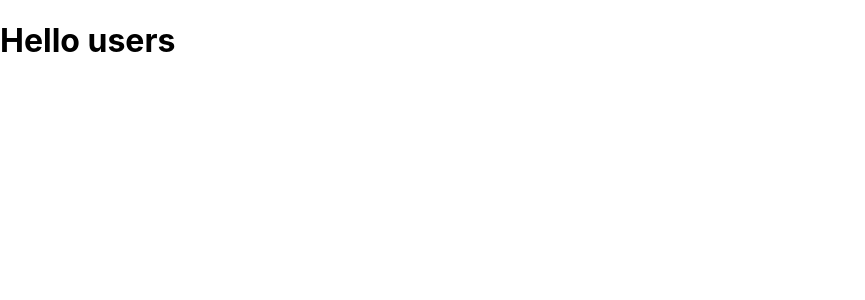
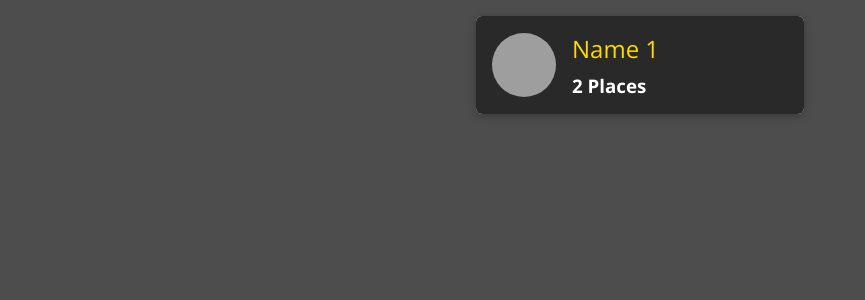
Before and after one commit to AtharvPal/GeoJournal, a React (Create React App) app: page / in a window 1280 px wide. Shown: the top 300 px of the page, without its empty margins (0-865 px from the left). Built offline with nearby package versions, Linux system fonts and the light colour scheme; grey boxes are pictures that could not be loaded.

Commit message:
styling the user list and user item

```diff
--- a/src/App.js
+++ b/src/App.js
@@ -11,6 +11,7 @@
         <Route path="/" element={<Users />}/>
         <Route path="/places/new" element={<NewPlace />}/>
         {/* this is a fallback path, any route that does not match any exact paths fall into this */}
+        <Route path="/dummy/*" element={<h1>This is a dummy paht</h1>}/>
         <Route path="*" element={<Navigate to="/"/>} />
         </Routes>
     </Router>
--- a/src/index.css
+++ b/src/index.css
@@ -1,13 +1,42 @@
+@import url('https://fonts.googleapis.com/css?family=Open+Sans:400,700&display=swap');
+
+* {
+  box-sizing: border-box;
+}
+
+html {
+  font-family: 'Open Sans', sans-serif;
+}
+
 body {
   margin: 0;
-  font-family: -apple-system, BlinkMacSystemFont, 'Segoe UI', 'Roboto', 'Oxygen',
-    'Ubuntu', 'Cantarell', 'Fira Sans', 'Droid Sans', 'Helvetica Neue',
-    sans-serif;
-  -webkit-font-smoothing: antialiased;
-  -moz-osx-font-smoothing: grayscale;
+  background: #4d4d4d;
 }
 
-code {
-  font-family: source-code-pro, Menlo, Monaco, Consolas, 'Courier New',
-    monospace;
+.slide-in-left-enter {
+  transform: translateX(-100%);
 }
+
+.slide-in-left-enter-active {
+  transform: translateX(0);
+  opacity: 1;
+  transition: all 200ms;
+}
+
+.slide-in-left-exit {
+  transform: translateX(0%);
+  opacity: 1;
+}
+
+.slide-in-left-exit-active {
+  transform: translateX(-100%);
+  opacity: 0;
+  transition: all 200ms;
+}
+
+.center {
+  text-align: center;
+  display: flex;
+  justify-content: center;
+  align-items: center;
+}
--- a/src/index.js
+++ b/src/index.js
@@ -1,12 +1,7 @@
 import React from 'react';
-import ReactDOM from 'react-dom/client';
+import ReactDOM from 'react-dom';
 
 import './index.css';
 import App from './App';
 
-const root = ReactDOM.createRoot(document.getElementById('root'));
-root.render(
-  <React.StrictMode>
-    <App />
-  </React.StrictMode>
-);
+ReactDOM.render(<App />, document.getElementById('root'));
--- /dev/null
+++ b/src/shared/components/UIElement/Avatar.css
@@ -0,0 +1,15 @@
+.avatar {
+  width: 100%;
+  height: 100%;
+  display: flex;
+  justify-content: center;
+  align-items: center;
+}
+
+.avatar img {
+  display: block;
+  border-radius: 50%;
+  width: 100%;
+  height: 100%;
+  object-fit: cover;
+}
--- /dev/null
+++ b/src/shared/components/UIElement/Avatar.js
@@ -0,0 +1,17 @@
+import React from 'react';
+
+import './Avatar.css';
+
+const Avatar = props => {
+  return (
+    <div className={`avatar ${props.className}`} style={props.style}>
+      <img
+        src={props.image}
+        alt={props.alt}
+        style={{ width: props.width, height: props.width }}
+      />
+    </div>
+  );
+};
+
+export default Avatar;
--- /dev/null
+++ b/src/shared/components/UIElement/Card.css
@@ -0,0 +1,8 @@
+.card {
+  position: relative;
+  margin: 0;
+  box-shadow: 0 2px 8px rgba(0, 0, 0, 0.26);
+  border-radius: 6px;
+  overflow: hidden;
+  background: white;
+}
--- /dev/null
+++ b/src/shared/components/UIElement/Card.js
@@ -0,0 +1,13 @@
+import React from 'react';
+
+import './Card.css';
+
+const Card = props => {
+  return (
+    <div className={`card ${props.className}`} style={props.style}>
+      {props.children}
+    </div>
+  );
+};
+
+export default Card;
--- /dev/null
+++ b/src/user/components/UserItem.css
@@ -0,0 +1,49 @@
+.user-item {
+    margin: 1rem;
+    width: calc(45% - 2rem);
+    min-width: 17.5rem;
+  }
+
+  .user-item a {
+    display: flex;
+    align-items: center;
+    width: 100%;
+    height: 100%;
+    text-decoration: none;
+    padding: 1rem;
+    color: white;
+    background: #292929;
+  }
+
+  .user-item a:hover,
+  .user-item a:active {
+    background: #ffd900;
+  }
+
+  .user-item__content {
+    padding: 0;
+  }
+
+  .user-item__image {
+    width: 4rem;
+    height: 4rem;
+    margin-right: 1rem;
+  }
+
+  .user-item__info h2 {
+    font-size: 1.5rem;
+    margin: 0 0 0.5rem 0;
+    font-weight: normal;
+    color: #ffd900;
+  }
+
+  .user-item:hover h2,
+  .user-item:active h2,
+  .user-item:hover h3,
+  .user-item:active h3 {
+    color: #292929;
+  }
+
+  .user-item__info h3 {
+    margin: 0;
+  }
--- /dev/null
+++ b/src/user/components/UserItem.js
@@ -0,0 +1,29 @@
+import React from "react";
+import { Link } from "react-router-dom";
+
+import "./UserItem.css";
+import Avatar from "../../shared/components/UIElement/Avatar";
+import Card from "../../shared/components/UIElement/Card";
+
+const UserItem = (props) => {
+  // Link component is used to prevent default behaviour of clicking a regular link to reload a webpage, instead we intercept it via react router dom and reroute accordingly
+  return (
+    <li className="user-item">
+      <Card className="user-item__content">
+        <Link to={`/${props.id}/places`}>
+          <div className="user-item__image">
+            <Avatar image={props.image} alt={props.name} />
+          </div>
+          <div className="user-item__info">
+            <h2>{props.name}</h2>
+            <h3>
+              {props.placeCount} {props.placeCount === 1 ? "Place" : "Places"}
+            </h3>
+          </div>
+        </Link>
+      </Card>
+    </li>
+  );
+};
+
+export default UserItem;
--- /dev/null
+++ b/src/user/components/UserList.css
@@ -0,0 +1,10 @@
+.user-list {
+    list-style: none;
+    margin: 0 auto;
+    padding: 0;
+    width: 90%;
+    max-width: 50rem;
+    display: flex;
+    justify-content: center;
+    flex-wrap: wrap;
+  }
--- /dev/null
+++ b/src/user/components/UserList.js
@@ -0,0 +1,30 @@
+import React from "react";
+import UserItem from "./UserItem";
+
+import './UserList.css'
+
+const UserList = (props) => {
+  if (props.items.length === 0) {
+    return (
+      <div className="center">
+        <h2>Users not found</h2>
+      </div>
+    );
+  }
+
+  return (
+    <ul className="user-list">
+      {props.items.map((user) => (
+        <UserItem
+          key={user.id}
+          id={user.id}
+          image={user.image}
+          name={user.name}
+          placeCount={user.places}
+        />
+      ))}
+    </ul>
+  );
+};
+
+export default UserList;
--- a/src/user/pages/Users.js
+++ b/src/user/pages/Users.js
@@ -1,7 +1,16 @@
 import React from "react";
+import UserList from "../components/UserList";
 
+const USERS = [
+  {
+    id: Math.random().toString(),
+    name: "Name 1",
+    places: 2,
+    image: "https://hips.hearstapps.com/hmg-prod/images/dahlia-1508785047.jpg?crop=1.00xw:0.669xh;0,0.0136xh&resize=980:*",
+  },
+];
 const Users = () => {
-    return <h1>Hello users</h1>
-}
+  return <UserList items={USERS} />;
+};
 
 export default Users;
```
